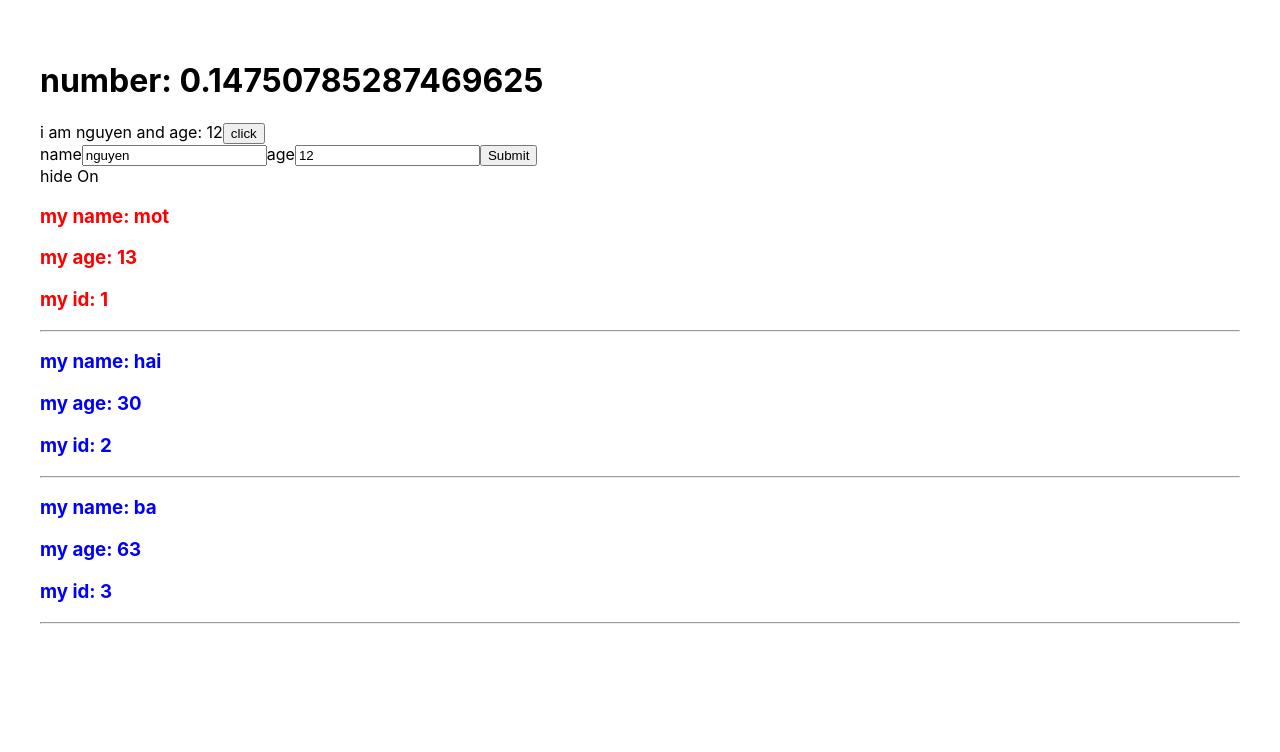
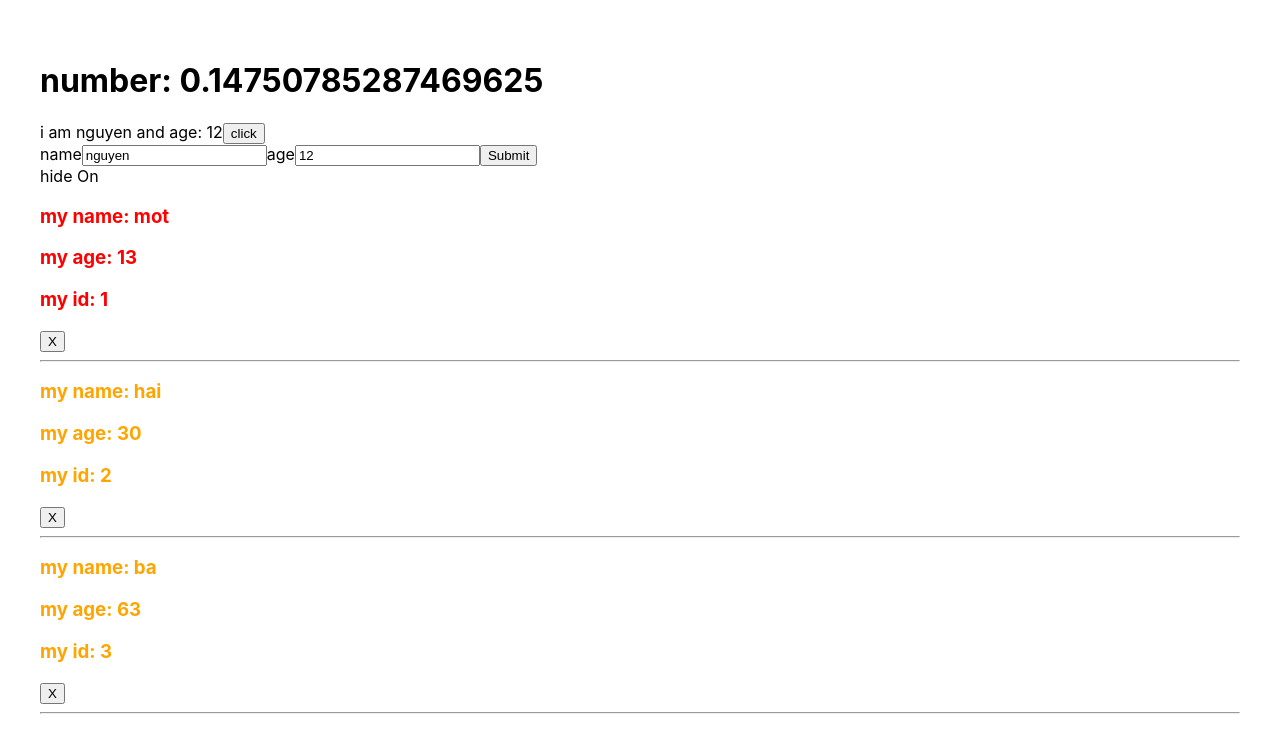
Before and after one commit to nguyenlehong/react-hoidanIT, a React (Create React App) app: page / in a window 1280 px wide. Shown: the top 752 px of the page. Built offline with nearby package versions, Linux system fonts and the light colour scheme.

Commit message:
video 35 delete data

```diff
--- a/package.json
+++ b/package.json
@@ -9,6 +9,7 @@
     "react": "^18.2.0",
     "react-dom": "^18.2.0",
     "react-scripts": "5.0.1",
+    "sass": "1.53.0",
     "web-vitals": "^2.1.4"
   },
   "scripts": {
--- a/src/App.js
+++ b/src/App.js
@@ -1,5 +1,5 @@
 import logo from "./logo.svg";
-import "./App.css";
+import "./App.scss";
 import MyComponent from "./components/MyComponent";
 import React from "react";
 class App extends React.Component {
--- a/src/components/UserInfo.js
+++ b/src/components/AddUserInfo.js
@@ -1,5 +1,5 @@
 import React from "react";
-class UserInfo extends React.Component {
+class AddUserInfo extends React.Component {
   state = {
     name: "nguyen",
     address: "can tho",
@@ -8,7 +8,7 @@ class UserInfo extends React.Component {
   Clickme = () => {
     console.log(this.state.name);
     this.setState({
-      name: "nguiyeneksejdhflkah",
+      name: "nguyen",
     });
     this.setState({
       age: Math.floor(Math.random() * 100 + 1),
@@ -27,7 +27,11 @@ class UserInfo extends React.Component {
 
   onSubmit = (event) => {
     event.preventDefault();
-    console.log(this.state);
+    this.props.Adduser({
+      id: Math.floor(Math.random() * 100 + 1) + "-random",
+      name: this.state.name,
+      age: this.state.age,
+    });
   };
 
   render() {
@@ -62,4 +66,4 @@ class UserInfo extends React.Component {
     );
   }
 }
-export default UserInfo;
+export default AddUserInfo;
--- a/src/components/DisplayInfo.js
+++ b/src/components/DisplayInfo.js
@@ -1,4 +1,6 @@
 import React from "react";
+import "./DisplayInfo.scss";
+import logo from "./../logo.svg";
 class DisplayInfo extends React.Component {
   state = {
     show: true,
@@ -18,6 +20,7 @@ class DisplayInfo extends React.Component {
     console.log(listUser);
     return (
       <div>
+        {/* <img src={logo}></img> */}
         <div>
           <span
             onClick={() => {
@@ -37,13 +40,16 @@ class DisplayInfo extends React.Component {
           </span>
         </div>
         {this.state.show && (
-          <div>
+          <div className="display-info-container">
             {listUser.map((user) => {
               return (
                 <div key={user.id} className={+user.age > 18 ? "blue" : "red"}>
                   <h3>my name: {user.name}</h3>
                   <h3>my age: {user.age}</h3>
                   <h3>my id: {user.id}</h3>
+                  <button onClick={() => this.props.handlDelete(user.id)}>
+                    X
+                  </button>
                   <hr></hr>
                 </div>
               );
--- /dev/null
+++ b/src/components/DisplayInfo.scss
@@ -0,0 +1,8 @@
+.display-info-container {
+  .red {
+    color: red;
+  }
+  .blue {
+    color: orange;
+  }
+}
--- a/src/components/MyComponent.js
+++ b/src/components/MyComponent.js
@@ -1,8 +1,15 @@
 import React from "react";
 import DisplayInfo from "./DisplayInfo";
-import UserInfo from "./UserInfo";
+import AddUserInfo from "./AddUserInfo";
 
 class MyComponent extends React.Component {
+  Adduser = (user) => {
+    console.log("check: ", user);
+    this.setState({
+      listuser: [user, ...this.state.listuser],
+    });
+  };
+
   state = {
     listuser: [
       { id: "1", name: "mot", age: "13" },
@@ -12,11 +19,21 @@ class MyComponent extends React.Component {
       { id: "3", name: "ba", age: "63" },
     ],
   };
+  handlDelete = (userId) => {
+    let listUserClone = this.state.listuser;
+    listUserClone = listUserClone.filter((item) => item.id !== userId);
+    this.setState({
+      listuser: listUserClone,
+    });
+  };
   render() {
     return (
       <div>
-        <UserInfo />
-        <DisplayInfo listUser={this.state.listuser}></DisplayInfo>
+        <AddUserInfo Adduser={this.Adduser} />
+        <DisplayInfo
+          listUser={this.state.listuser}
+          handlDelete={this.handlDelete}
+        ></DisplayInfo>
       </div>
     );
   }
--- a/src/index.css
+++ b/src/index.css
@@ -1,9 +1,3 @@
-.red {
-  color: red;
-}
-.blue {
-  color: blue;
-}
 body {
   padding: 40px;
   margin: 0;
```
Also changed, not shown: src/App.scss (renamed from src/App.css), 1 other file (tests, documents, lock files or other folders).
